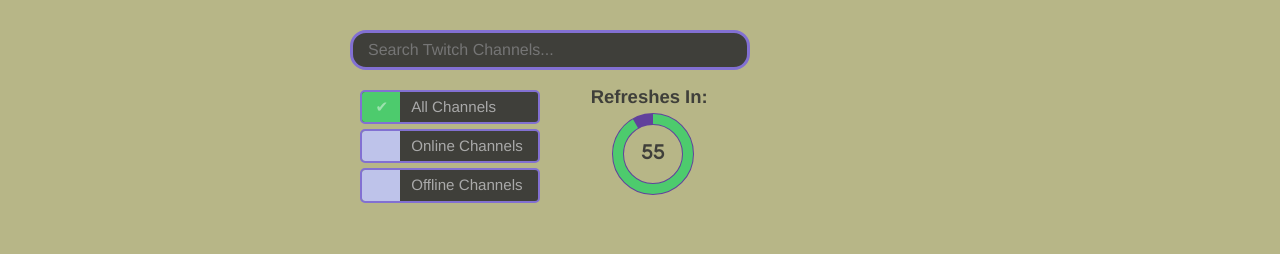
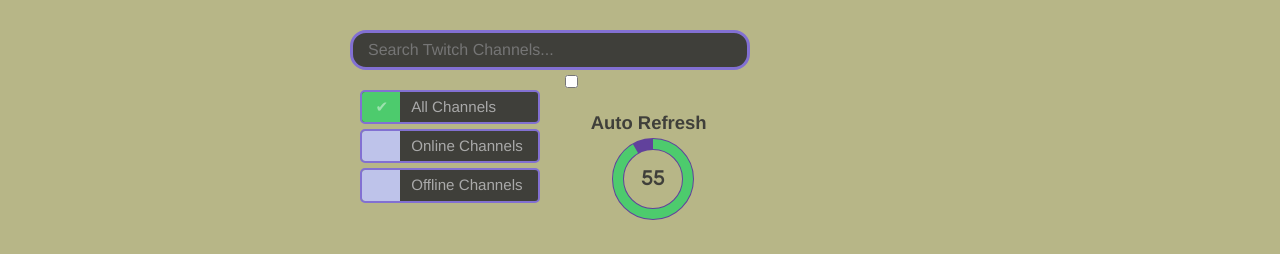
Before and after one commit to rickstewart/FreeCodeCamp_TwitchTV, a plain HTML site: page index.html in a window 1280 px wide. Shown: the part 160-414 px from the top of the page. Drawn offline with nearby package versions, Linux system fonts and the light colour scheme; a web font is replaced by a local one.

```diff
--- a/index.html
+++ b/index.html
@@ -58,8 +58,10 @@
 				</div>
 			</div> <!-- end channel-select-area -->
 			<div id="refresh-wrapper">
-				<p>Refreshes In:</p>
-
+				<div>
+					<input type="checkbox">
+					<p>Auto Refresh</p>
+				</div>
 				<div id="refresh-timer" data-timer="60"></div>
 			</div> <!-- end refresh-wrapper -->
 		</div> <!-- end channel-select-timer-wrapper -->
```
